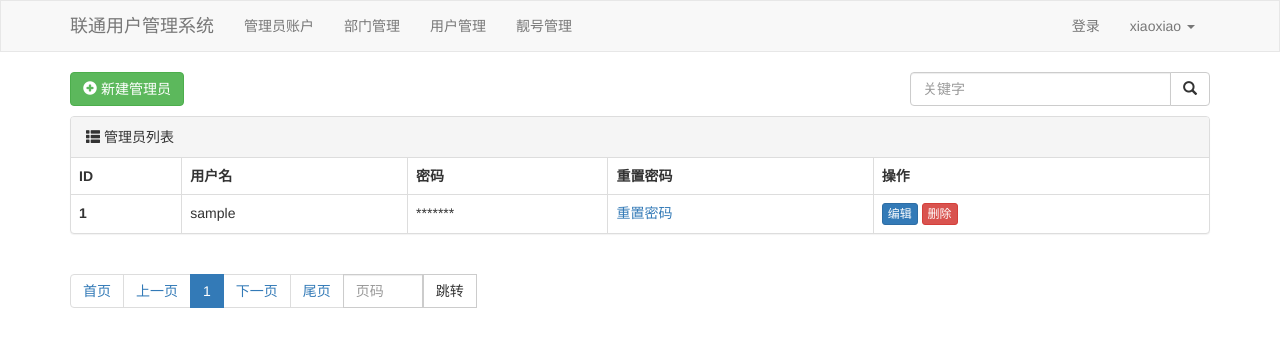
After one commit to VioletEvergardenZz/django_web, a Django app: page /admin/list/ in a window 1280 px wide. The commit adds this page. Shown: the top 347 px of the page. Run offline with Django 5.2, Linux system fonts and the light colour scheme; tables that the repository leaves empty hold one stand-in row (values such as "Sample post"); some libraries are stand-ins or nearby versions.

Commit message:
管理员-列表

```diff
--- /dev/null
+++ b/app01/templates/admin_list.html
@@ -0,0 +1,68 @@
+{% extends 'layout.html' %}
+
+{% block content %}
+    <div class="container">
+        <div style="margin-bottom: 10px" class="clearfix">
+            <a class="btn btn-success" href="/admin/add/">
+                <span class="glyphicon glyphicon-plus-sign" aria-hidden="true"></span>
+                新建管理员
+            </a>
+
+            <div style="float: right;width: 300px;">
+                <form method="get">
+                    <div class="input-group">
+                        <input type="text" name="q" class="form-control" placeholder="关键字"
+                               value="{{ search_data }}">
+                        <span class="input-group-btn">
+                        <button class="btn btn-default" type="submit">
+                            <span class="glyphicon glyphicon-search" aria-hidden="true"></span>
+                        </button>
+                      </span>
+                    </div>
+                </form>
+            </div>
+
+        </div>
+        <div class="panel panel-default">
+            <!-- Default panel contents -->
+            <div class="panel-heading">
+                <span class="glyphicon glyphicon-th-list" aria-hidden="true"></span>
+                管理员列表
+            </div>
+
+            <!-- Table -->
+            <table class="table table-bordered">
+                <thead>
+                <tr>
+                    <th>ID</th>
+                    <th>用户名</th>
+                    <th>密码</th>
+                    <th>重置密码</th>
+                    <th>操作</th>
+                </tr>
+                </thead>
+                <tbody>
+                {% for obj in queryset %}
+                    <tr>
+                        <th>{{ obj.id }}</th>
+                        <td>{{ obj.username }}</td>
+                        <td>*******</td>
+                        <td>
+                            <a href="/admin/{{ obj.id }}/reset/">重置密码</a>
+                        </td>
+                        <td>
+                            <a class="btn btn-primary btn-xs" href="/admin/{{ obj.id }}/edit/">编辑</a>
+                            <a class="btn btn-danger btn-xs" href="/admin/{{ obj.id }}/delete/">删除</a>
+                        </td>
+                    </tr>
+                {% endfor %}
+
+                </tbody>
+            </table>
+        </div>
+
+        <ul class="pagination">
+            {{ page_string }}
+        </ul>
+    </div>
+{% endblock %}
--- a/app01/templates/layout.html
+++ b/app01/templates/layout.html
@@ -29,6 +29,7 @@
     <!-- Collect the nav links, forms, and other content for toggling -->
     <div class="collapse navbar-collapse" id="bs-example-navbar-collapse-1">
       <ul class="nav navbar-nav">
+        <li><a href="/admin/list/">管理员账户</a></li>
         <li><a href="/depart/list/">部门管理</a></li>
         <li><a href="/user/list/">用户管理</a></li>
         <li><a href="/pretty/list/">靓号管理</a></li>
--- /dev/null
+++ b/app01/views/admin.py
@@ -0,0 +1,24 @@
+from django.shortcuts import render
+from app01 import models
+from app01.utils.pagination import Pagination
+
+
+'管理员列表'
+def admin_list(request):
+    # 搜索
+    data_dict = {}
+    search_data = request.GET.get('q', "")
+    if search_data:
+        data_dict["username__contains"] = search_data
+
+    # 根据搜索条件去数据库获取
+    queryset = models.Admin.objects.filter(**data_dict)
+
+    # 分页
+    page_object = Pagination(request,queryset)
+    context = {
+        'queryset': page_object.page_queryset,
+        'page_string' : page_object.html(),
+        'search_data' : search_data,
+    }
+    return render(request,'admin_list.html',context)
--- a/django_web/urls.py
+++ b/django_web/urls.py
@@ -15,7 +15,7 @@ Including another URLconf
     2. Add a URL to urlpatterns:  path('blog/', include('blog.urls'))
 """
 from django.urls import path
-from app01.views import depart,user,pretty
+from app01.views import depart,user,pretty,admin
 
 urlpatterns = [
     # 部门管理
@@ -37,4 +37,7 @@ urlpatterns = [
     path('pretty/<int:nid>/edit/', pretty.pretty_edit),
     path('pretty/<int:nid>/delete/', pretty.pretty_delete),
 
+    #管理员
+    path('admin/list/', admin.admin_list),
+
 ]
```
